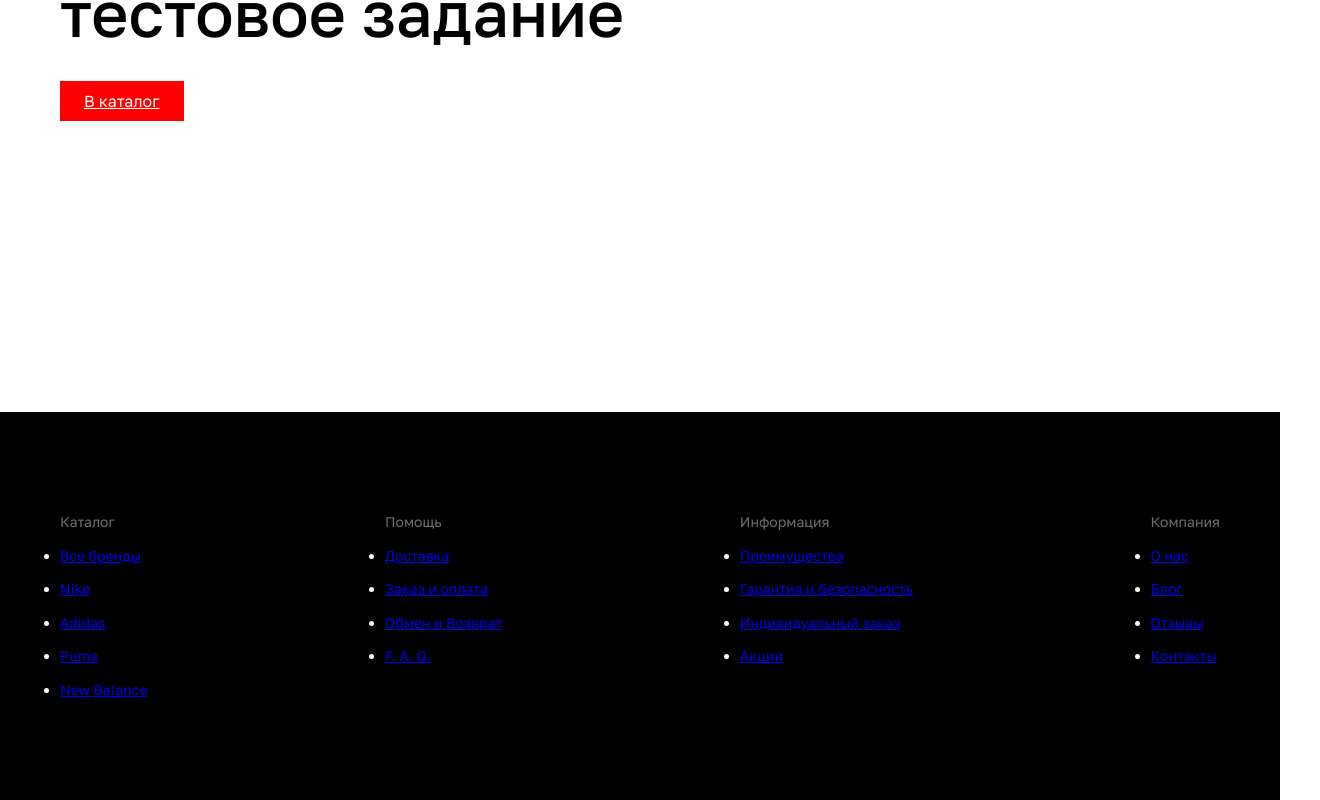
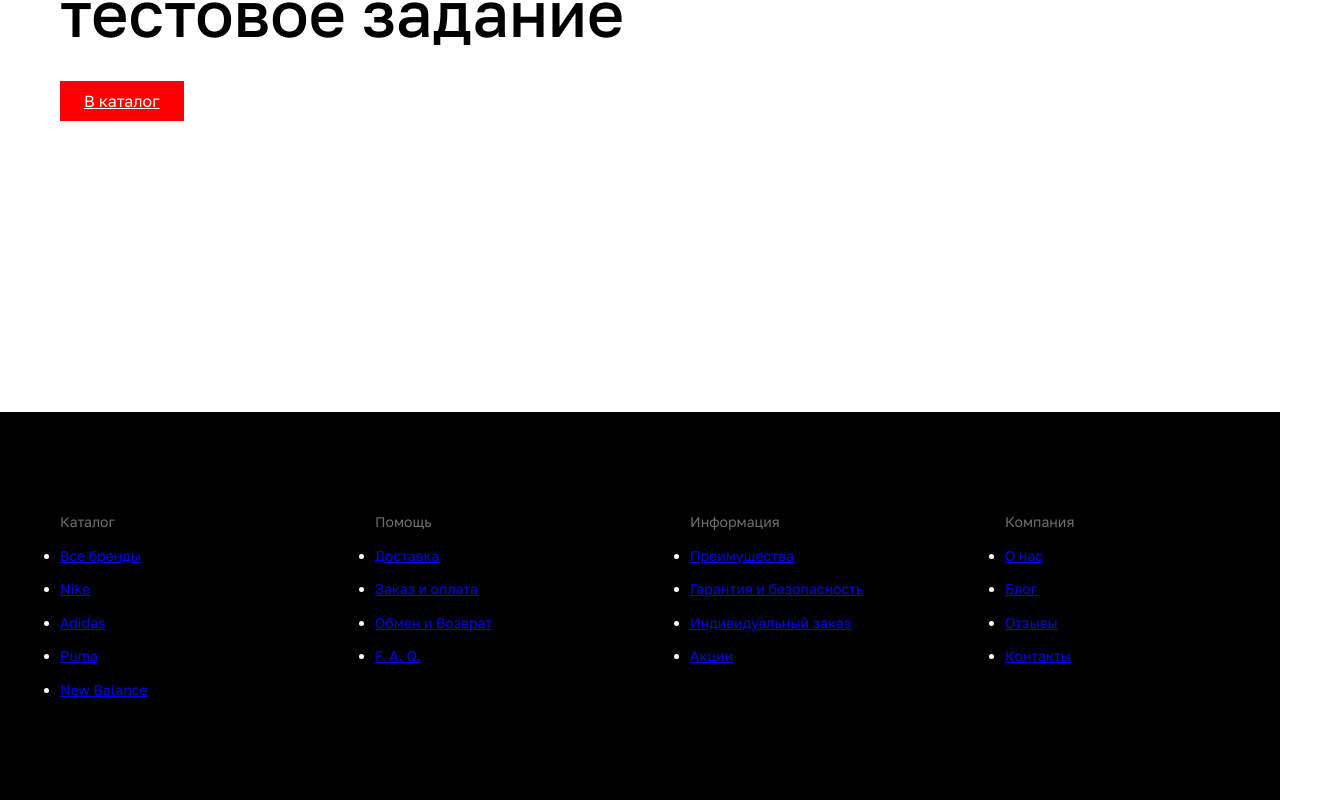
Before and after one commit to TatianaChF/tapir-test, a Nuxt app: page / in a window 1280 px wide. Shown: the part 392-1192 px from the top of the page, 1320 px wide, since content can reach past the window. Built offline with nearby package versions, Linux system fonts and the light colour scheme.

Commit message:
replace flex with grid

```diff
--- a/app/components/AppFooter.vue
+++ b/app/components/AppFooter.vue
@@ -116,8 +116,8 @@ const company = [
 
   &__container {
     padding: 100px 60px;
-    display: flex;
-    justify-content: space-between;
+    display: grid;
+    grid-template-columns: repeat(4, 315px);
   }
 }
 </style>
```
